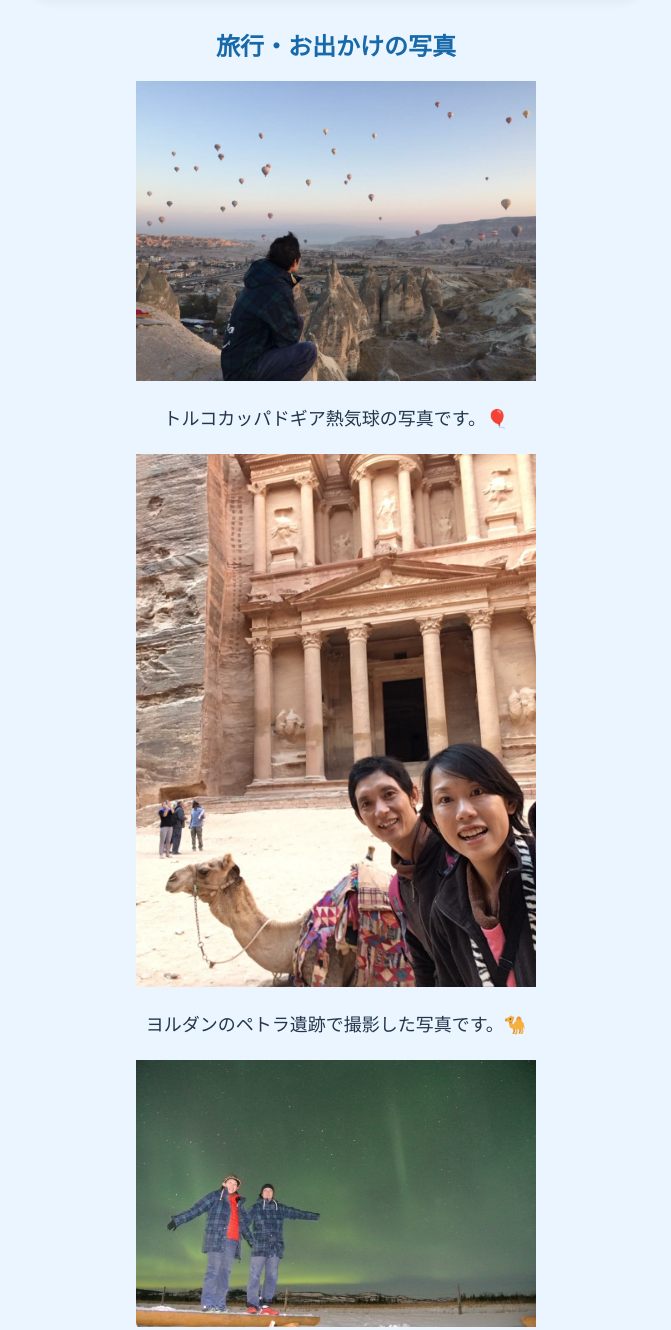
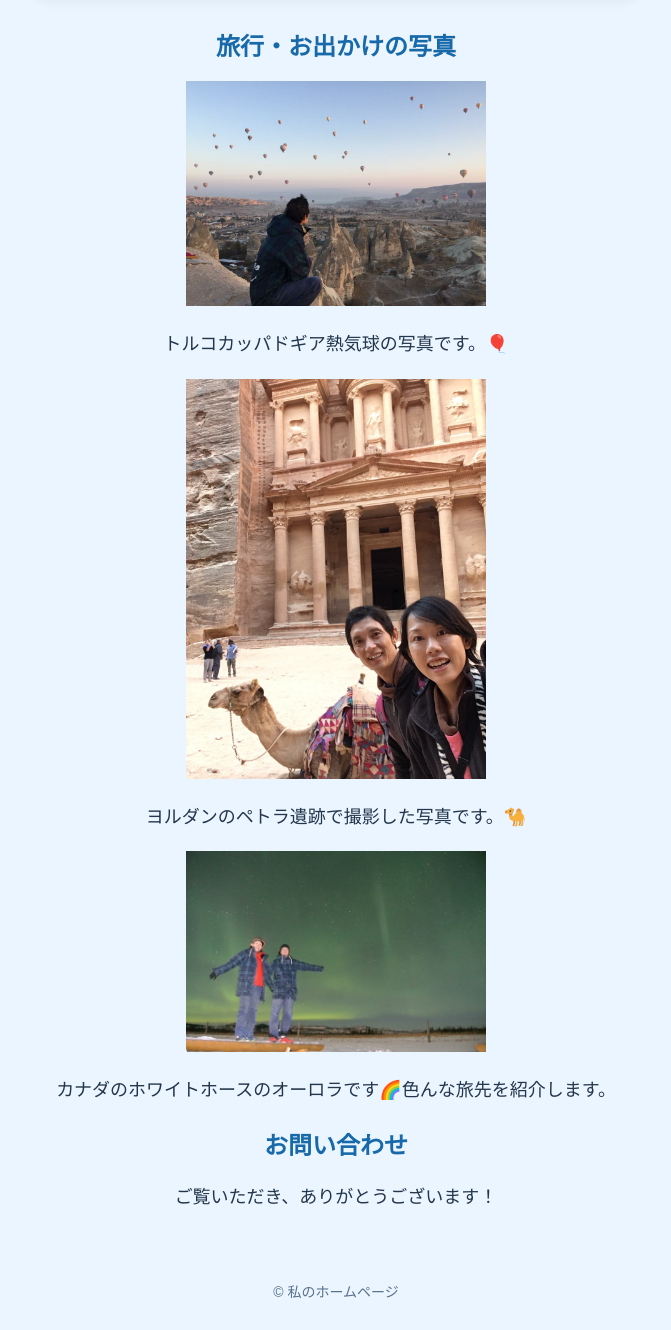
Before and after one commit to suzukikenji0529-ux/my-first-project, a plain HTML site: page index.html in a window 1280 px wide. Shown: the part 545-1875 px from the top of the page, without its empty margins (304-975 px from the left). Drawn offline with Linux system fonts and the light colour scheme.

Commit message:
Update index.html

```diff
--- a/index.html
+++ b/index.html
@@ -122,13 +122,13 @@
 <section id="travel">
   <h2>旅行・お出かけの写真</h2>
 
-  <img src="image0.jpeg" alt="旅行・お出かけの写真" width="400">
+  <img src="image0.jpeg" alt="旅行・お出かけの写真" width="300">
   <p>トルコカッパドギア熱気球の写真です。🎈</p>
 
-  <img src="image01.jpeg" alt="お出かけの写真" width="400">
+  <img src="image01.jpeg" alt="お出かけの写真" width="300">
   <p>ヨルダンのペトラ遺跡で撮影した写真です。🐪</p>
 
-  <img src="image11.jpeg" alt="旅行の写真" width="400">
+  <img src="image11.jpeg" alt="旅行の写真" width="300">
   <p>カナダのホワイトホースのオーロラです🌈色んな旅先を紹介します。</p>
 </section>
 
```
